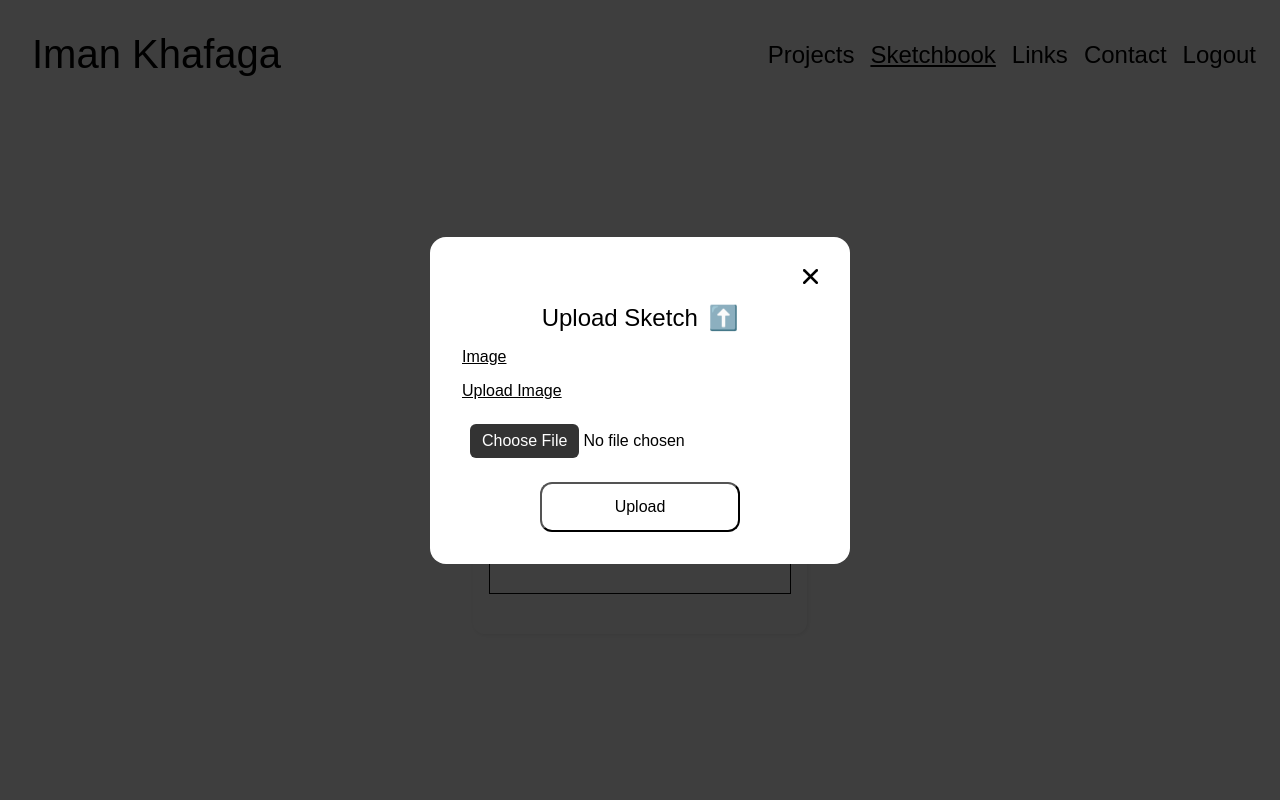
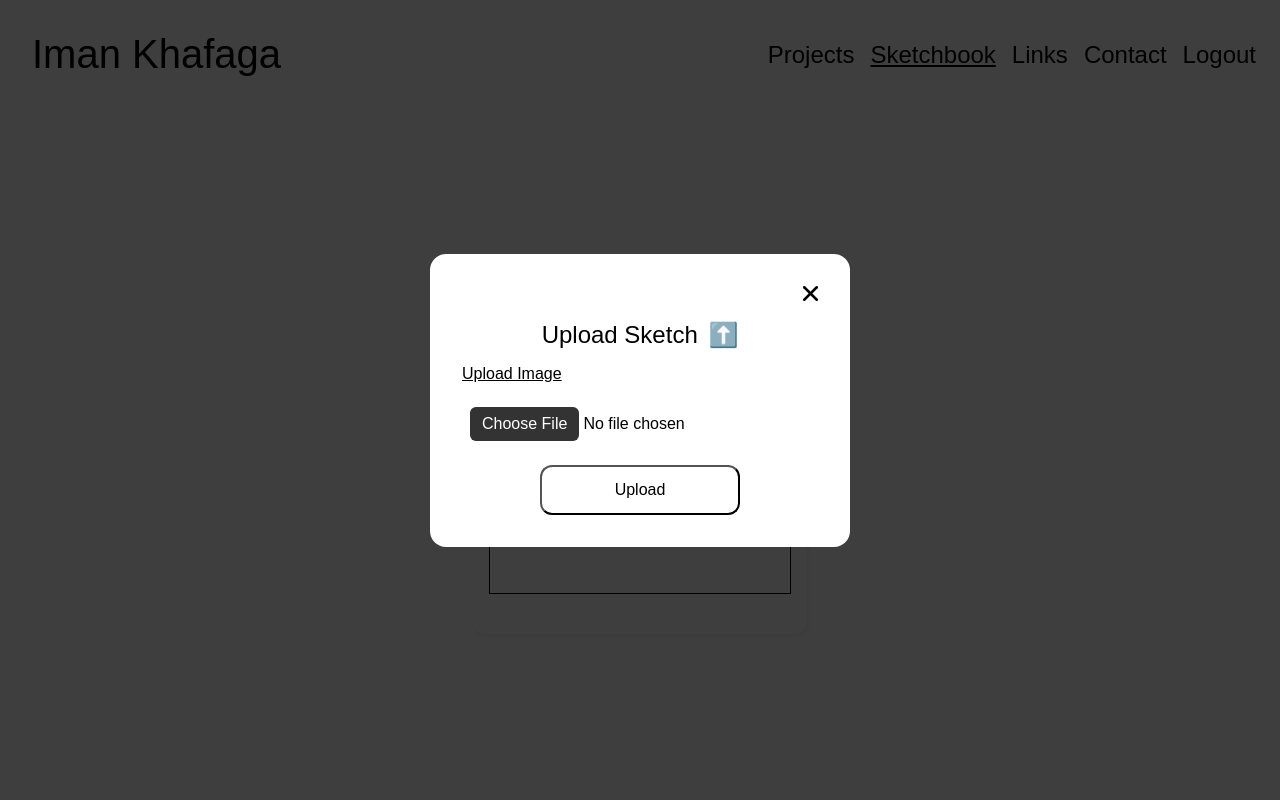
Before and after one commit to ikhafaga11/imankhafaga.art, a Flask app: page /sketchbook?new=true in a window 1280 px wide. Run offline with Flask 3, Linux system fonts and the light colour scheme; the visitor is signed in with stand-in values (Sample User, id 1); data that the repository does not hold is empty; some libraries are stand-ins or nearby versions; some web fonts are replaced.

Commit message:
fix(sketchbook html): remove redudant label

```diff
--- a/templates/sketchbook.html
+++ b/templates/sketchbook.html
@@ -12,7 +12,6 @@ content %} {% if session["user_id"] and show_modal %}
       <span class="emoji">⬆️</span>
     </h2>
     <form method="post" autocomplete="off" enctype="multipart/form-data">
-      <label for="image url">Image</label>
       <!-- <input
         name="image_url"
         placeholder="http://www.example.com/"
```
